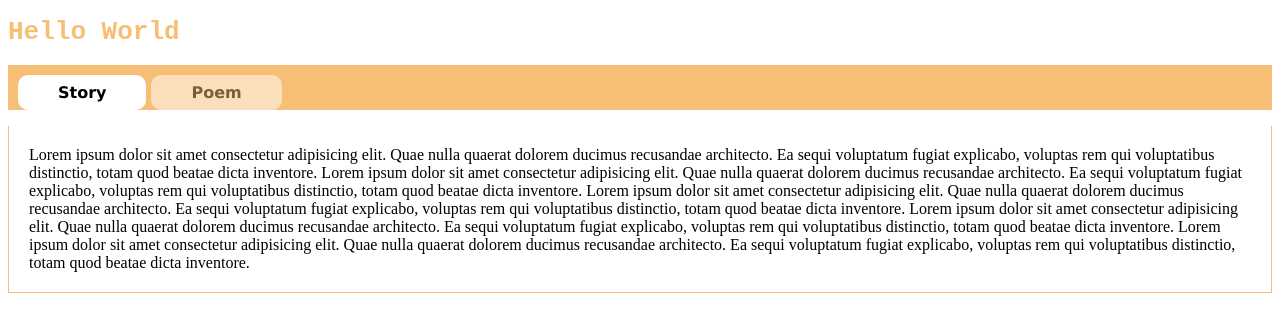
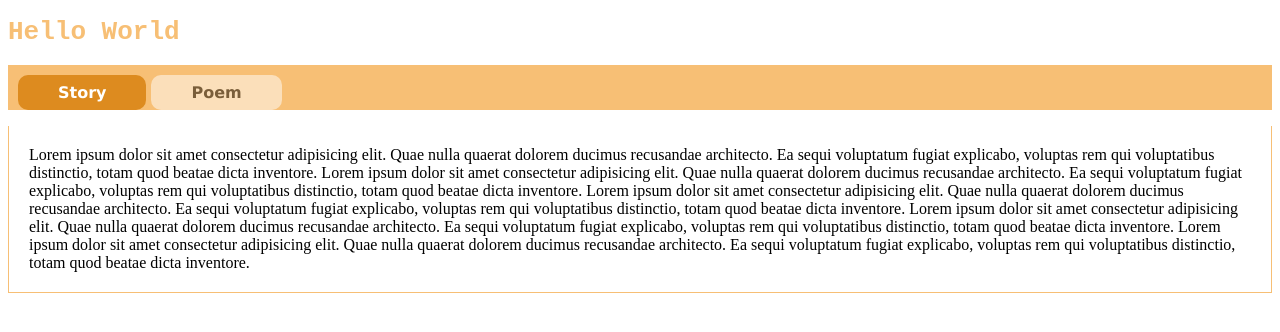
Before and after one commit to minthuhlaing007/tinyproject, a plain HTML site: page index.html in a window 1280 px wide. In both pictures the pointer is over the item "Story". Drawn offline with Linux system fonts and the light colour scheme.

Commit message:
adding hover and transition

```diff
--- a/style.css
+++ b/style.css
@@ -1,4 +1,4 @@
-h1{
+h1 {
   color: #f7bf75;
   font-family: monospace;
 }
@@ -18,6 +18,11 @@ h1{
     "Lucida Sans Unicode", Geneva, Verdana, sans-serif;
   border-radius: 10px;
   font-weight: bolder;
+  transition: background-color 2s, white 0.5s;
+}
+.tab:hover {
+  background-color: #dd8b1f;
+  color: white;
 }
 #tab2 {
   opacity: 0.5;
```
